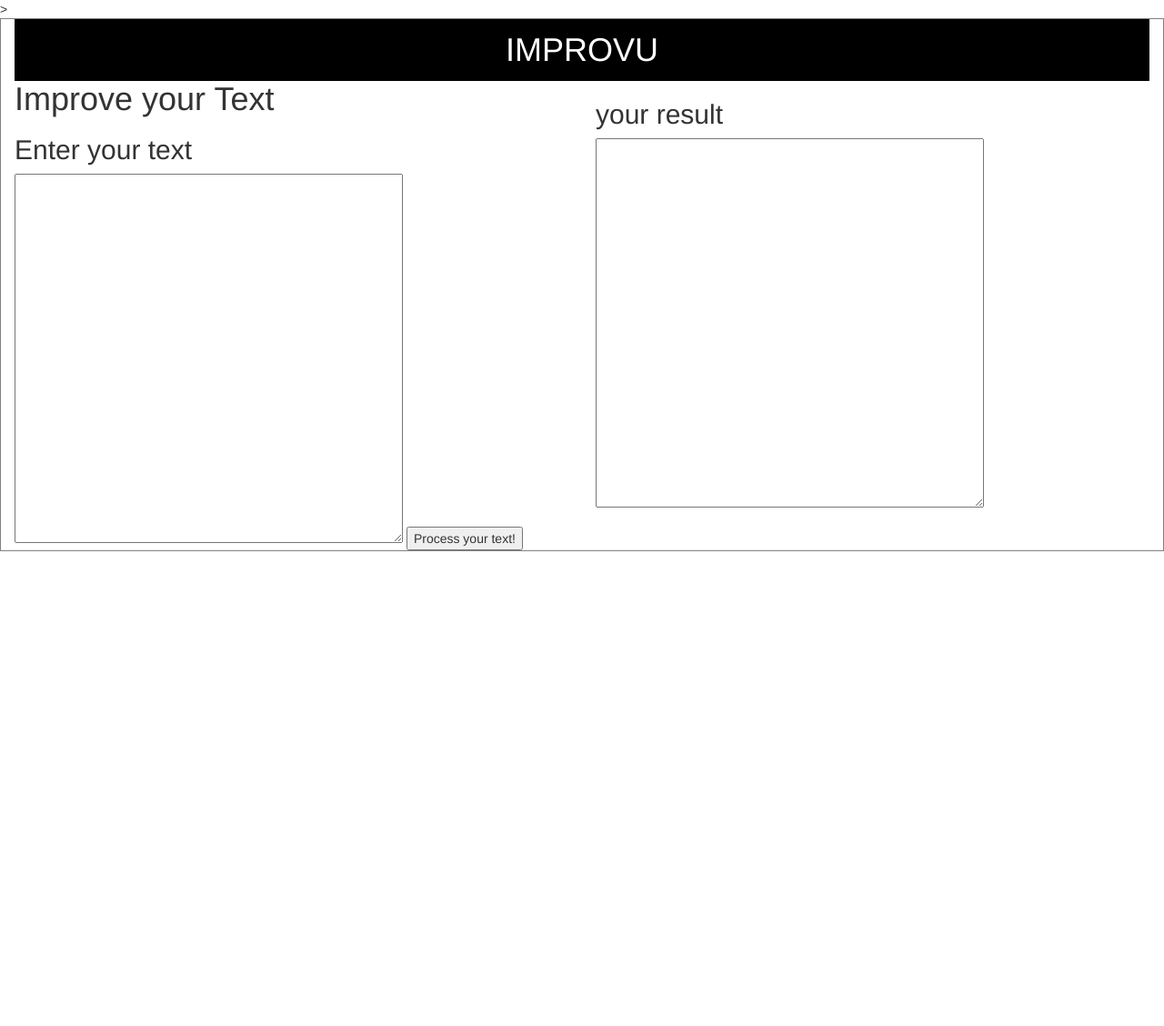
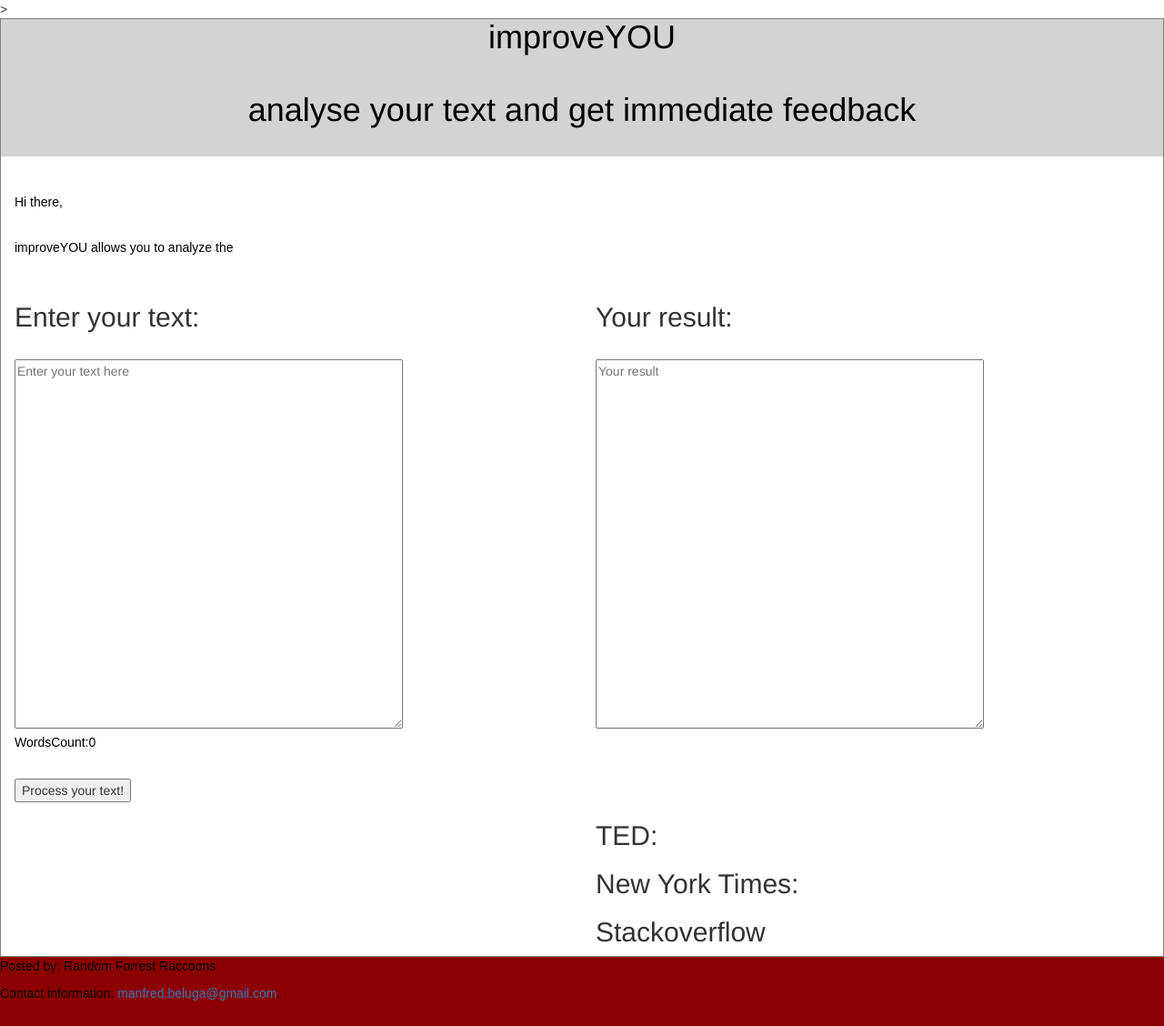
Before and after one commit to IgorSusmelj/starthack2018_frontend, a Flask app: page / in a window 1280 px wide. Shown: the whole page at 91% size. Before the commit the page ends 606 px from the top, so only its background shows below. Run offline with Flask 2, Linux system fonts and the light colour scheme; some libraries are stand-ins or nearby versions.

Commit message:
i did very well frontend 2.0

```diff
--- a/static/styles/home_fonts.css
+++ b/static/styles/home_fonts.css
@@ -1,6 +1,15 @@
 body {
     background-color: white;
     font-family: Arial, Helvetica, sans-serif;
+}
+
+header {
+    height: 4cm;
+    color: black;
+    background-color: lightgray;
+    clear: left;
+    text-align: center;
+
 }
 
 h1 {
@@ -20,3 +29,10 @@ p {
     margin-bottom: 3cm;
     font-family: Arial, Helvetica, sans-serif;
 }
+
+footer {
+    height: 2cm;
+    color: lightslategrey;
+    background: darkred;
+    display: block;
+}
--- a/templates/home.html
+++ b/templates/home.html
@@ -28,13 +28,6 @@ div.container {
     border: 1px solid gray;
 }
 
-header, footer {
-    padding: 1em;
-    color: white;
-    background-color: black;
-    clear: left;
-    text-align: center;
-}
 
 nav {
     float: left;
@@ -63,23 +56,71 @@ article {
   <body>
     <div class="container">
 
-        <header>
-   <h1>IMPROVU</h1>
+
+
+<!-- 1 Row -->
+        <div class="row">
+
+            <header>
+                <h1>improveYOU</h1>
+
+                <br>
+
+                <br>
+
+                <br>
+
+                <h1>analyse your text and get immediate feedback</h1>
         </header>
 
+            <!-- Title -->
+            <div class="col-sm-6">
+
+                <br>
+                <br>
+
+                <p>Hi there,
+                </p>
+                <br>
+                <p> improveYOU allows you to analyze the</p>
+                <br>
+                <h2>Enter your text:</h2>
+
+                <br>
+
+            </div>
+
+            <div class="col-sm-6">
+
+                <br>
+                <br>
+                <br>
+                <br>
+                <br>
+                <br>
+                <br>
+
+                <h2>Your result:</h2>
+
+            </div>
+
+        </div>
+
+        <!-- 2 Row -->
         <div class="row">
 
-            <!-- 1 row -->
+            <!-- 1 Col -->
             <div class="col-sm-6">
 
-                <h1>Improve your Text</h1>
-                <h2>Enter your text</h2>
-          <form action='/improve' method="post" role="form">
+                <form action='/improve' method="post" role="form">
 
-          <textarea name="input_text" rows="20" cols="50" placeholder= "Enter your text here" >
-          </textarea>
+          <textarea id="input_text" name="input_text" rows="20" cols="50" placeholder= "Enter your text here" ></textarea>
+
+                    <p>WordsCount:<span id="counter">0</span></p>
 
             <!-- process button -->
+
+                    <br>
 
           <button id="process" type="button">Process your text!</button>
 
@@ -89,19 +130,36 @@ article {
             </div>
 
 
-            <!-- 2 row -->
+            <!-- 2 col -->
             <div class="col-sm-6">
 
-                <h2>your result</h2>
             <form action='/' method="post" role="form">
 
-          <textarea id="output_text" name="output_text" rows="20" cols="50" placeholder="Your result">
-          </textarea>
+          <textarea id="output_text" name="output_text" rows="20" cols="50" placeholder="Your result"></textarea>
 
             </form>
 
 
             </div>
+    </div>
+
+        <!-- 3 Row -->
+
+        <!-- 1 Col -->
+        <div class="col-sm-6">
+
+            <br>
+
+        </div>
+
+        <!-- 2 Col -->
+            <div class="col-sm-6">
+
+                <h2>TED:</h2>
+                <h2>New York Times:</h2>
+                <h2>Stackoverflow</h2>
+
+
 
 </div>
 
@@ -109,7 +167,7 @@ article {
 
 
   <script>
-  // A $( document ).ready() block.
+  // jquerry
 $( document ).ready(function() {
     $("#process").click(function(){
      // alert( $("#input_text" ).val());
@@ -130,9 +188,43 @@ $( document ).ready(function() {
     });
   });
 
+// word count
+function countWords(tx){
+  return tx?tx.replace(/ +/g," ").replace(/\w+| $|^ /g,"").length+1:0;
+}
+
+$tester = $("#input_text");
+$tester.keyup(function(e){
+  $("#counter").text($tester.countWords());
+});
+
+$.fn.countWords = function(){
+ return countWords(this.val()) ;
+};
+
+// auto expand
+var textarea = document.querySelector('input_text');
+
+textarea.addEventListener('keydown', autosize);
+
+function autosize(){
+  var el = this;
+  setTimeout(function(){
+    el.style.cssText = 'height:auto; padding:0';
+    // for box-sizing other than "content-box" use:
+    // el.style.cssText = '-moz-box-sizing:content-box';
+    el.style.cssText = 'height:' + el.scrollHeight + 'px';
+  },0);
+}
+
+
   </script>
 
-
+  <footer>
+  <p>Posted by: Random Forrest Raccoons</p>
+  <p>Contact information: <a href="mailto:manfred.beluga@gmail.com">
+  manfred.beluga@gmail.com</a>.</p>
+</footer>
 
   </body>
 </html>
```
